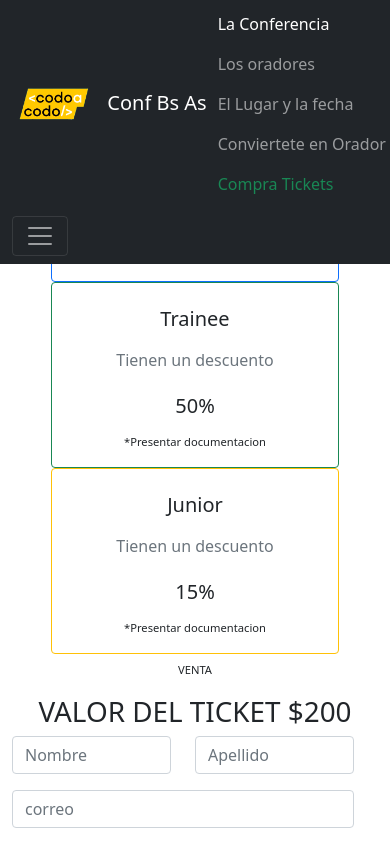
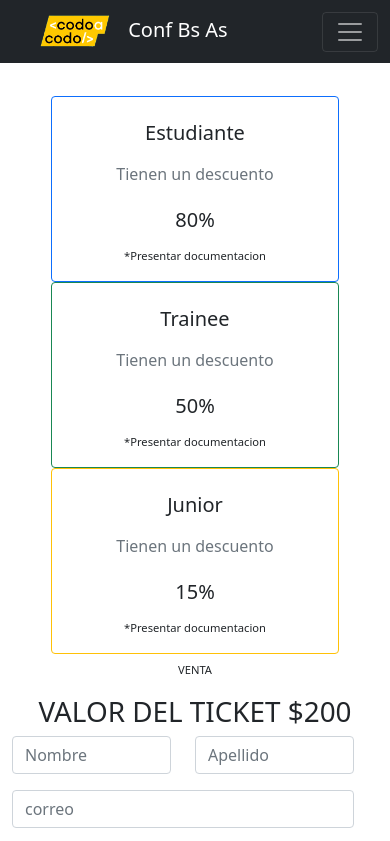
Before and after one commit to franjaeze/tpbootstrap, a plain HTML site: page tickets.html in a window 390 px wide. Shown: the top 841 px of the page. Drawn offline with nearby package versions, Linux system fonts and the light colour scheme.

Commit message:
Update tickets.html

```diff
--- a/tickets.html
+++ b/tickets.html
@@ -14,13 +14,19 @@
 </head>
 
 <body>
-    <nav class="navbar fixed-top navbar-expand-lg navbar-dark bg-dark justify-content-between py-0 my-0">
-        <a class="navbar-brand mx-auto my-0" href="#">
+    <div class="container-fluid">
+        <nav class="navbar fixed-top navbar-expand-lg navbar-dark bg-dark justify-content-between py-0">
+            <div class="container-fluid">
+                <a class="navbar-brand ms-3" href="index.html">
                     <img src="imagenes/codoacodo.png" alt="" width="95" height="53" class="d-inline-block align-text">
                     Conf Bs As </a>
-        <div class="navbar-collapse-sm" id="navbarToggleExternalContent">
+                <button class="navbar-toggler" type="button" data-bs-toggle="collapse" data-bs-target="#MenuNav">
+                    <span class="navbar-toggler-icon"></span>
+                </button>
+                <div id="MenuNav" class="collapse navbar-collapse justify-content-end">
+
                     <div class="bg-dark p-1">
-                <ul class="navbar-nav">
+                        <ul class="navbar-nav ms-3">
 
                             <li class="nav-item">
                                 <a class="nav-link active" aria-current="page" href="index.html">La Conferencia</a>
@@ -36,20 +42,14 @@
                                 <a class="nav-link" href="index.html#Conviertete">Conviertete en Orador</a>
                             </li>
                             <li class="nav-item">
-                        <a class="nav-link disabled text-success">Compra Tickets</a>
+                                <a class="nav-link text-success" href="tickets.html">Compra Tickets</a>
+
                             </li>
                         </ul>
                     </div>
                 </div>
-        <nav class="navbar navbar-dark bg-dark">
-            <div class="container-fluid">
-                <button class="navbar-toggler" type="button" data-bs-toggle="collapse"
-                    data-bs-target="#navbarToggleExternalContent" aria-controls="navbarToggleExternalContent"
-                    aria-expanded="false" aria-label="Toggle navigation">
-                    <span class="navbar-toggler-icon"></span>
-                </button>
             </div>
-        </nav>
+    </div>
     </nav>
 
     <div class="container">
```
Lines whose indentation alone changed are shown as unchanged.
